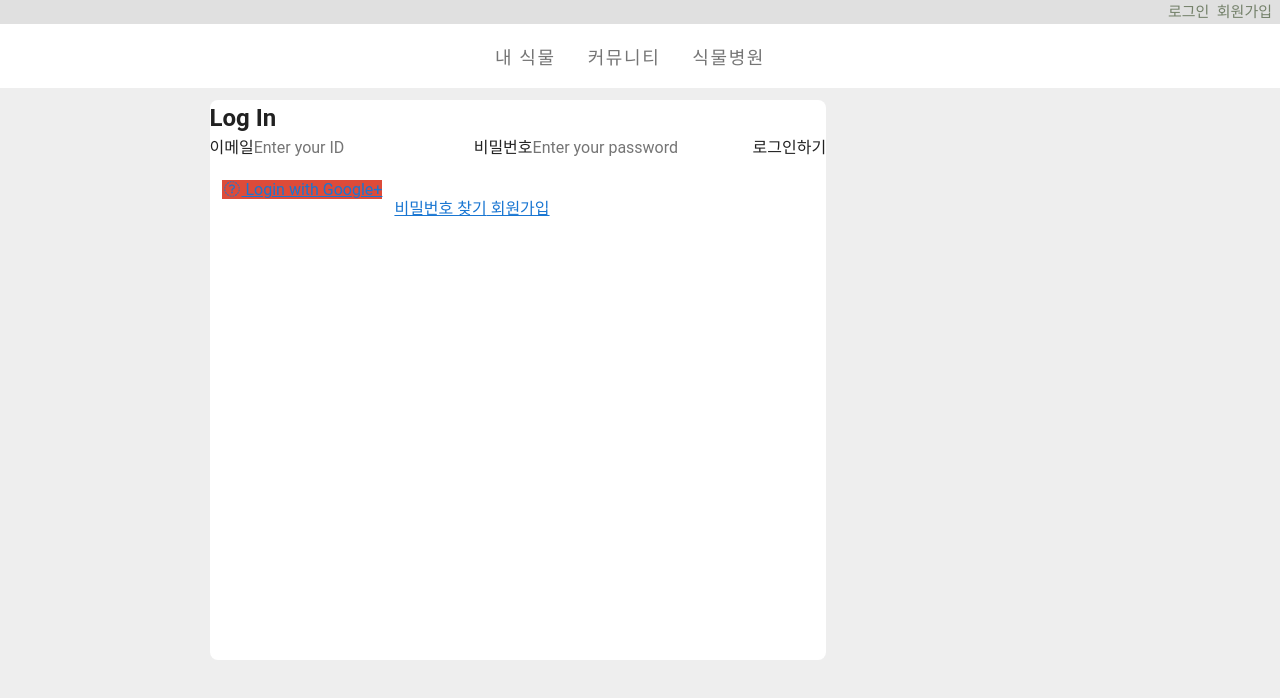
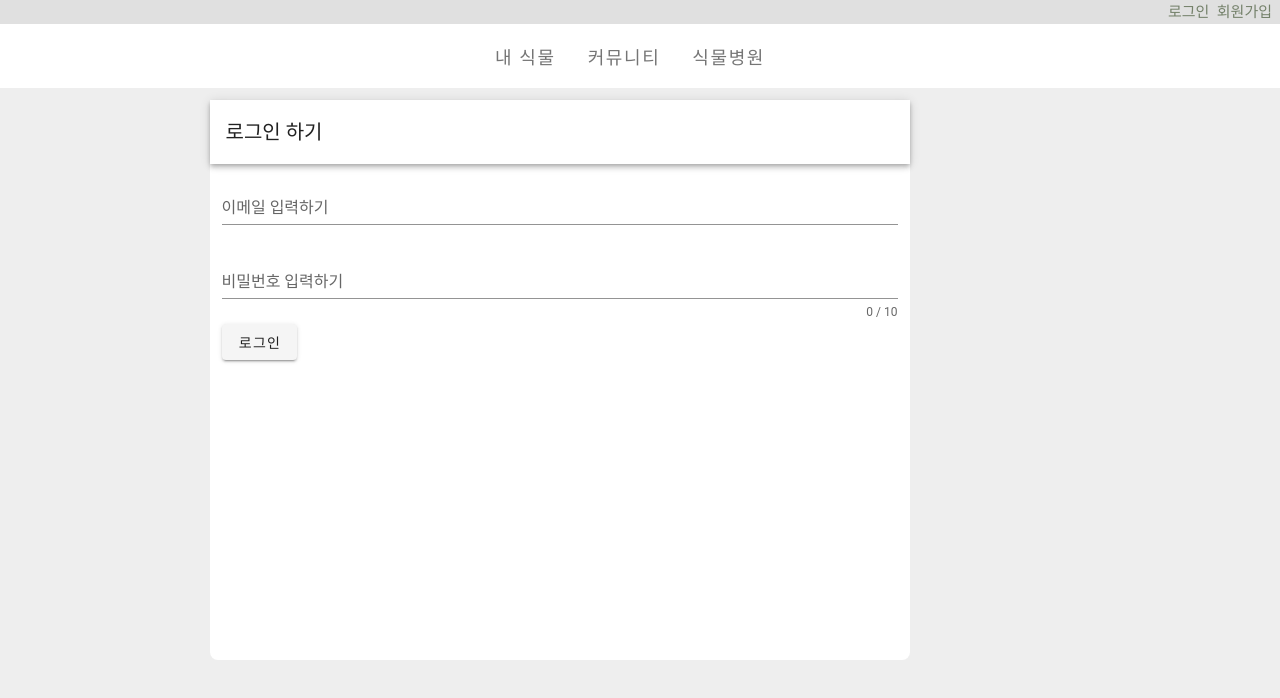
Before and after one commit to we-are-green-thumb/GreenThumb-FrontEnd, a Vue app: page /login in a window 1280 px wide. Shown: the top 698 px of the page. Built offline with nearby package versions, Linux system fonts and the light colour scheme; no server answers.

Commit message:
[Add] login 구축 ver1 20211209-15:37

```diff
--- a/src/router/router.js
+++ b/src/router/router.js
@@ -4,7 +4,7 @@ import VueRouter from "vue-router";
 import IndexMain from "../views/main/IndexMain.vue";
 import findPassword from "../views/account/findpassword.vue";
 import register from "../views/account/registerform.vue";
-import loginform from "../views/account/loginform.vue";
+import loginform from "../views/account/Login.vue";
 
 Vue.use(VueRouter);
 
--- /dev/null
+++ b/src/views/account/Login.vue
@@ -0,0 +1,89 @@
+<template>
+  <v-container fill-height style="width: 700px">
+    <v-layout align-center row wrap>
+      <v-flex xs12>
+        <v-toolbar>
+          <v-toolbar-title>로그인 하기</v-toolbar-title>
+        </v-toolbar>
+        <div class="pa-3" style="width: 700px">
+          <v-text-field
+            v-model="email"
+            :rules="emailRules"
+            label="이메일 입력하기"
+            required
+          ></v-text-field>
+
+          <v-text-field
+            v-model="password"
+            type="password"
+            :counter="10"
+            label="비밀번호 입력하기"
+            required
+          ></v-text-field>
+          <v-btn @click="login">로그인</v-btn>
+        </div>
+      </v-flex>
+    </v-layout>
+  </v-container>
+</template>
+
+
+<script>
+import http from "@/util/http-common";
+
+export default {
+  data: () => ({
+    valid: true,
+    password: "",
+    email: "",
+    allUsers: [],
+    emailRules: [
+      (v) => !!v || "E-mail is required",
+      (v) => /.+@.+\..+/.test(v) || "E-mail must be valid",
+    ],
+    isError : false,
+    loginSucess : false,
+  }),
+  created() {
+    http
+      .get("/user")
+      .then((res) => {
+        this.allUsers = res.data;
+        console.log(res.data);
+      })
+      .catch((err) => {
+        console.log(err);
+      })
+      .then(() => {});
+  },
+  methods: {
+    login() {
+      let selectUser = null;
+      this.allUsers.forEach((user) => {
+        if (user.userName === this.email) selectUser = user;
+      });
+      if (selectUser === null) alert("존재하지 않는 아이디에요.");
+      else {
+        // if (selectUser.userPassword !== this.password)
+        //   alert("아이디와 비밀번호가 일치하지 않아요.")
+        // else {
+        // alert('로그인이 완료되었습니다.')
+        selectUser.userPassword !== this.password
+          ? alert("아이디와 비밀번호가 일치하지 않아요.") & console.log(this.loginSucess)
+          : alert("로그인이 완료되었습니다.") & (this.loginSucess = true) & console.log(this.loginSucess)
+      }
+    },
+  },
+  validate() {
+    this.$refs.form.validate();
+  },
+  reset() {
+    this.$refs.form.reset();
+  },
+  resetValidation() {
+    this.$refs.form.resetValidation();
+  },
+};
+</script>
+<style>
+</style>
```
Also changed, not shown: src/store.js (added, +31 -0 lines).
